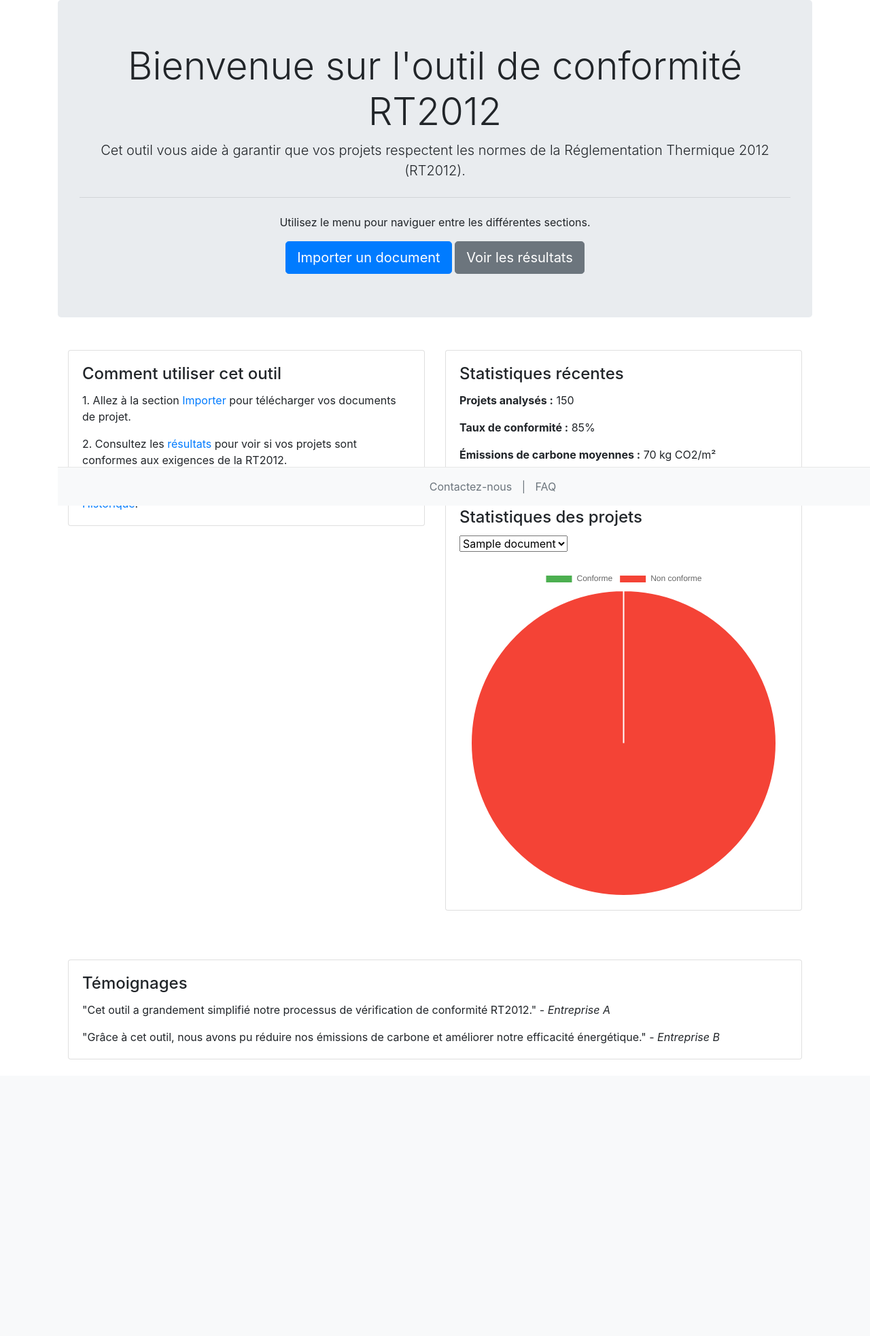
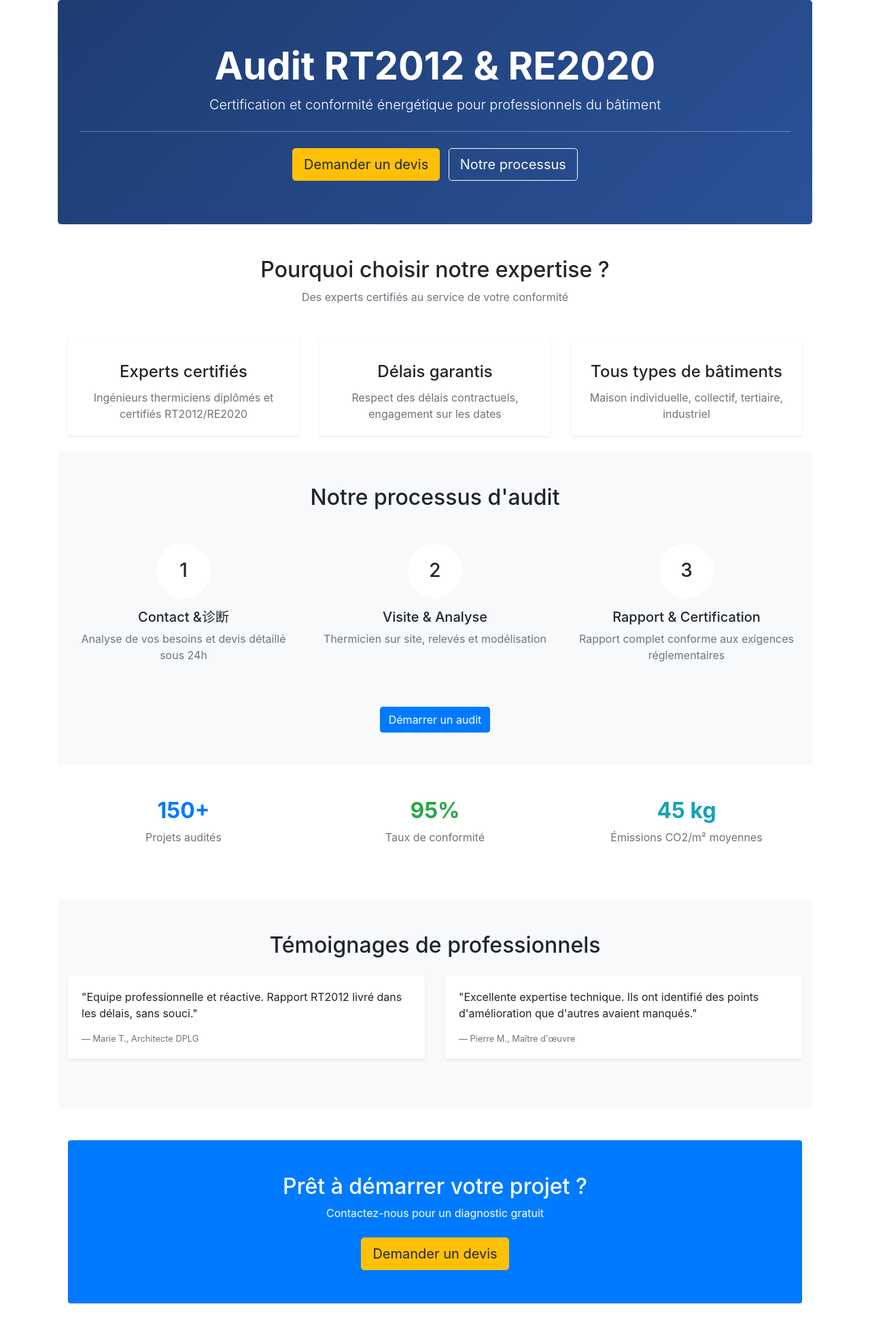
Before and after one commit to Snow275/rt2012-re2020-analyzer, a Django app: page / in a window 1280 px wide. Shown: the part 56-2022 px from the top of the page at 68% size. Before the commit the page ends 1615 px from the top, so only its background shows below. Run offline with Django 5.2, Linux system fonts and the light colour scheme; tables that the repository leaves empty hold one stand-in row (values such as "Sample post"); some libraries are stand-ins or nearby versions.

Commit message:
Update home.html

```diff
--- a/main/templates/main/home.html
+++ b/main/templates/main/home.html
@@ -1,106 +1,163 @@
 {% extends 'main/base.html' %}
 
-{% block title %}Accueil{% endblock %}
+{% block title %}Accueil - Audit RT2012 & RE2020{% endblock %}
 
 {% block content %}
-<div class="jumbotron text-center">
-    <h1 class="display-4">Bienvenue sur l'outil de conformité RT2012</h1>
-    <p class="lead">Cet outil vous aide à garantir que vos projets respectent les normes de la Réglementation Thermique 2012 (RT2012).</p>
-    <hr class="my-4">
-    <p>Utilisez le menu pour naviguer entre les différentes sections.</p>
-    <a class="btn btn-primary btn-lg" href="{% url 'import' %}" role="button">Importer un document</a>
-    <a class="btn btn-secondary btn-lg" href="{% url 'results' %}" role="button">Voir les résultats</a>
+
+<!-- HERO SECTION - Orientation service commercial -->
+<div class="jumbotron text-center" style="background: linear-gradient(135deg, #1e3c72 0%, #2a5298 100%); color: white; padding: 4rem 2rem;">
+    <h1 class="display-4 font-weight-bold">Audit RT2012 & RE2020</h1>
+    <p class="lead" style="font-size: 1.25rem;">
+        Certification et conformité énergétique pour professionnels du bâtiment
+    </p>
+    <hr class="my-4" style="border-color: rgba(255,255,255,0.3);">
+    <div class="mt-4">
+        <a class="btn btn-warning btn-lg mr-2" href="{% url 'contact' %}" role="button">
+            <i class="fas fa-envelope"></i> Demander un devis
+        </a>
+        <a class="btn btn-outline-light btn-lg" href="#process" role="button">
+            Notre processus
+        </a>
+    </div>
 </div>
 
+<!-- POURQUOI CHOISIR NOTRE CABINET -->
 <div class="container mt-5">
+    <div class="text-center mb-5">
+        <h2>Pourquoi choisir notre expertise ?</h2>
+        <p class="text-muted">Des experts certifiés au service de votre conformité</p>
+    </div>
+
     <div class="row">
-        <div class="col-md-6 mb-4">
-            <div class="card">
-                <div class="card-body">
-                    <h5 class="card-title">Comment utiliser cet outil</h5>
-                    <p class="card-text">1. Allez à la section <a href="{% url 'import' %}">Importer</a> pour télécharger vos documents de projet.</p>
-                    <p class="card-text">2. Consultez les <a href="{% url 'results' %}">résultats</a> pour voir si vos projets sont conformes aux exigences de la RT2012.</p>
-                    <p class="card-text">3. Téléchargez des rapports détaillés à partir de la section <a href="{% url 'history' %}">Historique</a>.</p>
+        <div class="col-md-4 mb-4">
+            <div class="card h-100 border-0 shadow-sm">
+                <div class="card-body text-center">
+                    <div class="mb-3">
+                        <i class="fas fa-certificate fa-3x text-primary"></i>
+                    </div>
+                    <h5 class="card-title">Experts certifiés</h5>
+                    <p class="card-text text-muted">Ingénieurs thermiciens diplômés et certifiés RT2012/RE2020</p>
                 </div>
             </div>
         </div>
-        <div class="col-md-6 mb-4">
-            <div class="card">
-                <div class="card-body">
-                    <h5 class="card-title">Statistiques récentes</h5>
-                    <p class="card-text"><strong>Projets analysés :</strong> 150</p>
-                    <p class="card-text"><strong>Taux de conformité :</strong> 85%</p>
-                    <p class="card-text"><strong>Émissions de carbone moyennes :</strong> 70 kg CO2/m²</p>
-                </div>
-            </div>
-            <div class="card mt-4">
-                <div class="card-body">
-                    <h5 class="card-title">Statistiques des projets</h5>
-                    <select id="documentSelect" class="form-select mb-4">
-                        {% for document in documents %}
-                            <option value="{{ document.id }}">{{ document.name }}</option>
-                        {% endfor %}
-                    </select>
-                    <canvas id="documentChart" width="200" height="200"></canvas>
+
+        <div class="col-md-4 mb-4">
+            <div class="card h-100 border-0 shadow-sm">
+                <div class="card-body text-center">
+                    <div class="mb-3">
+                        <i class="fas fa-clock fa-3x text-primary"></i>
+                    </div>
+                    <h5 class="card-title">Délais garantis</h5>
+                    <p class="card-text text-muted">Respect des délais contractuels, engagement sur les dates</p>
                 </div>
             </div>
         </div>
-    </div>
 
-    <div class="row mt-5">
-        <div class="col-md-12 mb-4">
-            <div class="card">
-                <div class="card-body">
-                    <h5 class="card-title">Témoignages</h5>
-                    <p class="card-text">"Cet outil a grandement simplifié notre processus de vérification de conformité RT2012." - <em>Entreprise A</em></p>
-                    <p class="card-text">"Grâce à cet outil, nous avons pu réduire nos émissions de carbone et améliorer notre efficacité énergétique." - <em>Entreprise B</em></p>
+        <div class="col-md-4 mb-4">
+            <div class="card h-100 border-0 shadow-sm">
+                <div class="card-body text-center">
+                    <div class="mb-3">
+                        <i class="fas fa-building fa-3x text-primary"></i>
+                    </div>
+                    <h5 class="card-title">Tous types de bâtiments</h5>
+                    <p class="card-text text-muted">Maison individuelle, collectif, tertiaire, industriel</p>
                 </div>
             </div>
         </div>
     </div>
 </div>
 
-<!-- Bandeau en bas de la page -->
-<footer class="footer mt-auto py-3 bg-light">
-    <div class="container text-center">
-        <span class="text-muted"><a href="{% url 'contact' %}">Contactez-nous</a> | <a href="{% url 'faq' %}">FAQ</a></span>
+<!-- PROCESSUS D'AUDIT -->
+<div class="bg-light py-5" id="process">
+    <div class="container">
+        <div class="text-center mb-5">
+            <h2>Notre processus d'audit</h2>
+        </div>
+
+        <div class="row">
+            <div class="col-md-4 text-center mb-4">
+                <div class="bg-white rounded-circle d-inline-flex align-items-center justify-content-center" style="width: 80px; height: 80px;">
+                    <span class="h3 mb-0">1</span>
+                </div>
+                <h5 class="mt-3">Contact &诊断</h5>
+                <p class="text-muted">Analyse de vos besoins et devis détaillé sous 24h</p>
+            </div>
+
+            <div class="col-md-4 text-center mb-4">
+                <div class="bg-white rounded-circle d-inline-flex align-items-center justify-content-center" style="width: 80px; height: 80px;">
+                    <span class="h3 mb-0">2</span>
+                </div>
+                <h5 class="mt-3">Visite & Analyse</h5>
+                <p class="text-muted">Thermicien sur site, relevés et modélisation</p>
+            </div>
+
+            <div class="col-md-4 text-center mb-4">
+                <div class="bg-white rounded-circle d-inline-flex align-items-center justify-content-center" style="width: 80px; height: 80px;">
+                    <span class="h3 mb-0">3</span>
+                </div>
+                <h5 class="mt-3">Rapport & Certification</h5>
+                <p class="text-muted">Rapport complet conforme aux exigences réglementaires</p>
+            </div>
+        </div>
+
+        <div class="text-center mt-4">
+            <a href="{% url 'contact' %}" class="btn btn-primary">Démarrer un audit</a>
+        </div>
     </div>
-</footer>
+</div>
 
-<script>
-    const documentData = {
-        {% for document in documents %}
-            {{ document.id }}: {
-                labels: ['Conforme', 'Non conforme'],
-                datasets: [{
-                    data: [
-                        {{ document.analysis_result.energy_efficiency.compliance|yesno:"1,0" }},
-                        {{ document.analysis_result.energy_efficiency.compliance|yesno:"0,1" }}
-                    ],
-                    backgroundColor: ['#4CAF50', '#F44336']
-                }]
-            },
-        {% endfor %}
-    };
+<!-- STATS DYNAMIQUES (à connecter avec ta DB) -->
+<div class="container mt-5">
+    <div class="row text-center">
+        <div class="col-md-4 mb-3">
+            <h2 class="text-primary font-weight-bold">{{ total_projects|default:"150" }}+</h2>
+            <p class="text-muted">Projets audités</p>
+        </div>
+        <div class="col-md-4 mb-3">
+            <h2 class="text-success font-weight-bold">{{ compliance_rate|default:"95" }}%</h2>
+            <p class="text-muted">Taux de conformité</p>
+        </div>
+        <div class="col-md-4 mb-3">
+            <h2 class="text-info font-weight-bold">{{ avg_carbon|default:"45" }} kg</h2>
+            <p class="text-muted">Émissions CO2/m² moyennes</p>
+        </div>
+    </div>
+</div>
 
-    const ctx = document.getElementById('documentChart').getContext('2d');
-    let documentChart = new Chart(ctx, {
-        type: 'pie',
-        data: documentData[{{ documents.0.id }}],
-        options: {
-            responsive: true,
-            plugins: {
-                legend: {
-                    position: 'top',
-                }
-            }
-        }
-    });
+<!-- TEMOIGNAGES -->
+<div class="bg-light py-5 mt-5">
+    <div class="container">
+        <h2 class="text-center mb-4">Témoignages de professionnels</h2>
+        <div class="row">
+            <div class="col-md-6 mb-4">
+                <div class="card border-0 shadow-sm">
+                    <div class="card-body">
+                        <p class="card-text">"Equipe professionnelle et réactive. Rapport RT2012 livré dans les délais, sans souci."</p>
+                        <footer class="blockquote-footer">Marie T., Architecte DPLG</footer>
+                    </div>
+                </div>
+            </div>
+            <div class="col-md-6 mb-4">
+                <div class="card border-0 shadow-sm">
+                    <div class="card-body">
+                        <p class="card-text">"Excellente expertise technique. Ils ont identifié des points d'amélioration que d'autres avaient manqués."</p>
+                        <footer class="blockquote-footer">Pierre M., Maître d'œuvre</footer>
+                    </div>
+                </div>
+            </div>
+        </div>
+    </div>
+</div>
 
-    document.getElementById('documentSelect').addEventListener('change', function() {
-        const selectedDocument = this.value;
-        documentChart.data = documentData[selectedDocument];
-        documentChart.update();
-    });
-</script>
+<!-- CTA FINAL -->
+<div class="container my-5 text-center">
+    <div class="card bg-primary text-white">
+        <div class="card-body py-5">
+            <h2>Prêt à démarrer votre projet ?</h2>
+            <p class="mb-4">Contactez-nous pour un diagnostic gratuit</p>
+            <a href="{% url 'contact' %}" class="btn btn-warning btn-lg">Demander un devis</a>
+        </div>
+    </div>
+</div>
+
 {% endblock %}
```
